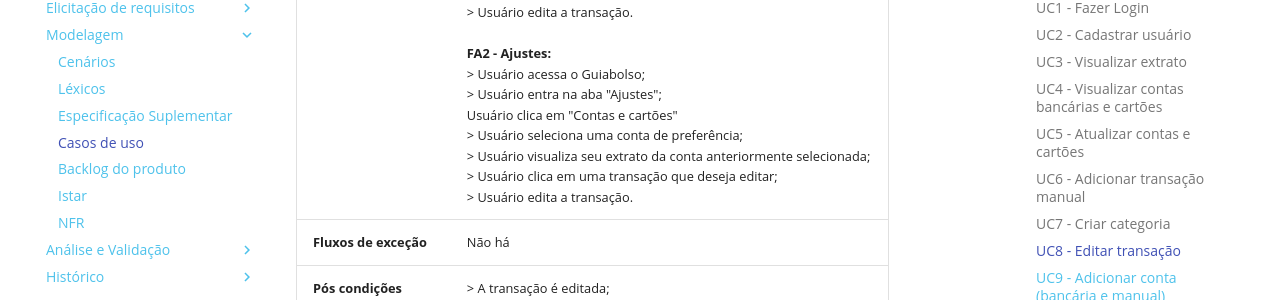
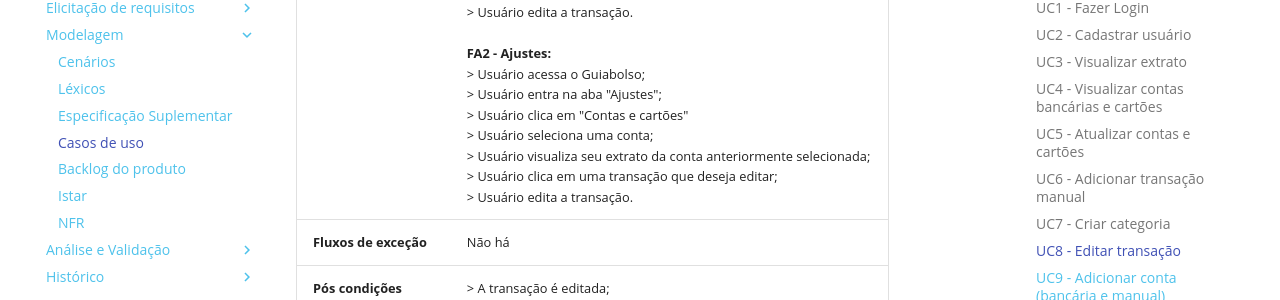
Before and after one commit to fga-disciplinas/2019.1-Guia-Bolso, an MkDocs documentation site: the page built from docs/modelagem/casos_de_uso.md, in a window 1280 px wide and 900 px high, scrolled down 12808 px. Shown: the part 154-454 px from the top of the window. Built offline with MkDocs 1.6.1 and Material for MkDocs 9.7.7, drawn with Linux system fonts in a browser that asks for light colours; comment, search, counter and statistics services are not loaded; old or Windows-style settings are respelled for this version of MkDocs; some of the changed text lies outside the part shown.

```diff
--- a/docs/modelagem/casos_de_uso.md
+++ b/docs/modelagem/casos_de_uso.md
@@ -127,7 +127,7 @@ Também chamados de diagramas comportamentais, na notação da UML, os casos de
 |**Ator(es)** | > Usuário; <br> > Guiabolso; |
 | **Pré condições** | > Existir uma transação; <br> > Usuário possuir uma conta bancária automática e/ou manual  |
 | **Fluxo principal** | > Usuário acessa o Guiabolso; <br> > Usuário entra na aba "Finanças"; <br> > Usuário clica em "últimas transações" e visualiza seu extrato; <br>  > Usuário clica em uma transação que deseja editar; <br> > Usuário edita a transação. <br> |
-| **Fluxos alternativos** | **FA1 - Aba guia:** <br>  > Usuário acessa o Guiabolso; <br> > Usuário entra na aba "Guia"; <br> > Usuário seleciona um card comparando gastos; <br> > Usuário visualiza seu extrato; <br>  > Usuário clica em uma transação que deseja editar; <br> > Usuário edita a transação. <br> <br> **FA2 - Ajustes:** <br>  > Usuário acessa o Guiabolso; <br> > Usuário entra na aba "Ajustes"; <br> Usuário clica em "Contas e cartões"<br> > Usuário seleciona uma conta de preferência; <br> > Usuário visualiza seu extrato da conta anteriormente selecionada; <br>  > Usuário clica em uma transação que deseja editar; <br> > Usuário edita a transação. |
+| **Fluxos alternativos** | **FA1 - Aba guia:** <br>  > Usuário acessa o Guiabolso; <br> > Usuário entra na aba "Guia"; <br> > Usuário seleciona um card comparando gastos; <br> > Usuário visualiza seu extrato; <br>  > Usuário clica em uma transação que deseja editar; <br> > Usuário edita a transação. <br> <br> **FA2 - Ajustes:** <br>  > Usuário acessa o Guiabolso; <br> > Usuário entra na aba "Ajustes"; <br> > Usuário clica em "Contas e cartões"<br> > Usuário seleciona uma conta; <br> > Usuário visualiza seu extrato da conta anteriormente selecionada; <br>  > Usuário clica em uma transação que deseja editar; <br> > Usuário edita a transação. |
 | **Fluxos de exceção** | Não há|
 | **Pós condições** | > A transação é editada; <br> > A transação passa a ser ignorada ou não; <br> > A transação passa a ser dividida em 2 ou mais categorias (ou não); <br> > A transação passa a ter um comentário ou não. |
 | **Rastreabilidade** | Cenário [C18](../cenarios/#c18-editar-transacao) |
@@ -238,7 +238,7 @@ Também chamados de diagramas comportamentais, na notação da UML, os casos de
 | **Descrição** | Fluxo(s) de como o usuário pode contratar um empréstimo |
 |**Ator(es)** | > Usuário; <br> > Guiabolso; <br> > Instituições finaceiras; <br> > Boa Vista (SCPC) |
 | **Pré condições** | > Usuário possuir CPF; <br> > Usuário liberar acesso aos seus dados de CPF; <br> > SCPC liberar dados financeiros; <br> > Instituições financeiras liberarem empréstimos para o usuário |
-| **Fluxo principal** |  > Usuário acessa o Guiabolso; <br> > Usuário entra na aba "Emprestimo"; <br> > Usuário visualiza empréstimo, caso lhe seja oferecido <br> > Usuário contrata empréstimo <br> > Usuário solicita aprovação <br> > Usuário preenche seus dados pessoais <br> Usuário conclui solicitação do empréstimo |
+| **Fluxo principal** |  > Usuário acessa o Guiabolso; <br> > Usuário entra na aba "Emprestimo"; <br> > Usuário visualiza empréstimo, caso lhe seja oferecido <br> > Usuário contrata empréstimo <br> > Usuário solicita aprovação <br> > Usuário preenche seus dados pessoais <br>> Usuário conclui solicitação do empréstimo |
 | **Fluxos de exceção** | **FE1 - Conexão com o SCPC:** <br> > Nenhuma instituição financeira irá fornecer um empréstimo caso não tenha acesso aos dados financeiros do usuário <br><br> **FE2 - Dados errados** <br> > Caso o usuário forneça seus dados pessoais de forma errônea, seu empréstimo não será concluido |
 | **Pós condições** | > O saldo do empréstimo irá cair na conta selecionada pelo usuário |
 | **Rastreabilidade** | Richpictures [RP02](../../pre-rastreabilidade/richpicture/#rp02-usabilidade), [RP05](../../pre-rastreabilidade/richpicture/#rp05-emprestimo) e [RP03](../../pre-rastreabilidade/richpicture/#rp03-preocupacoes-do-usuario)|
@@ -382,7 +382,7 @@ Também chamados de diagramas comportamentais, na notação da UML, os casos de
 | **Descrição** | Realizar abertura do Cadastro Positivo.|
 |**Ator(es)** | > Usuário; <br> > Guiabolso; <br> > Instituição BoaVista. |
 | **Pré condições** | Usuário possuir uma conta bancária e/ou cartão de crédito. |
-| **Fluxo principal** | > Usuário acessa o Guiabolso; <br> > Usuário entra na aba "Radar CPF"; <br> Usuário opta por consultar a condição de seu CPF; <br> > Usuário opta por realizar abertura do cadastro positivo, mediante aceite de termos.|
+| **Fluxo principal** | > Usuário acessa o Guiabolso; <br> > Usuário entra na aba "Radar CPF"; <br> > Usuário opta por consultar a condição de seu CPF; <br> > Usuário opta por realizar abertura do cadastro positivo, mediante aceite de termos.|
 | **Fluxos alternativos** | - |
 | **Fluxos de exceção** | **FE1 - Internet indisponível:** <br> > Sistema apresenta mensagem de erro na conexão com um botão para o usuário tentar novamente.|
 | **Pós condições** | > Usuário pode visualizar consulta do CPF e participar do Cadastro Positivo. |
```
Also changed, not shown: docs/analise/analise_casos_de_uso.md (+17 -18 lines).
